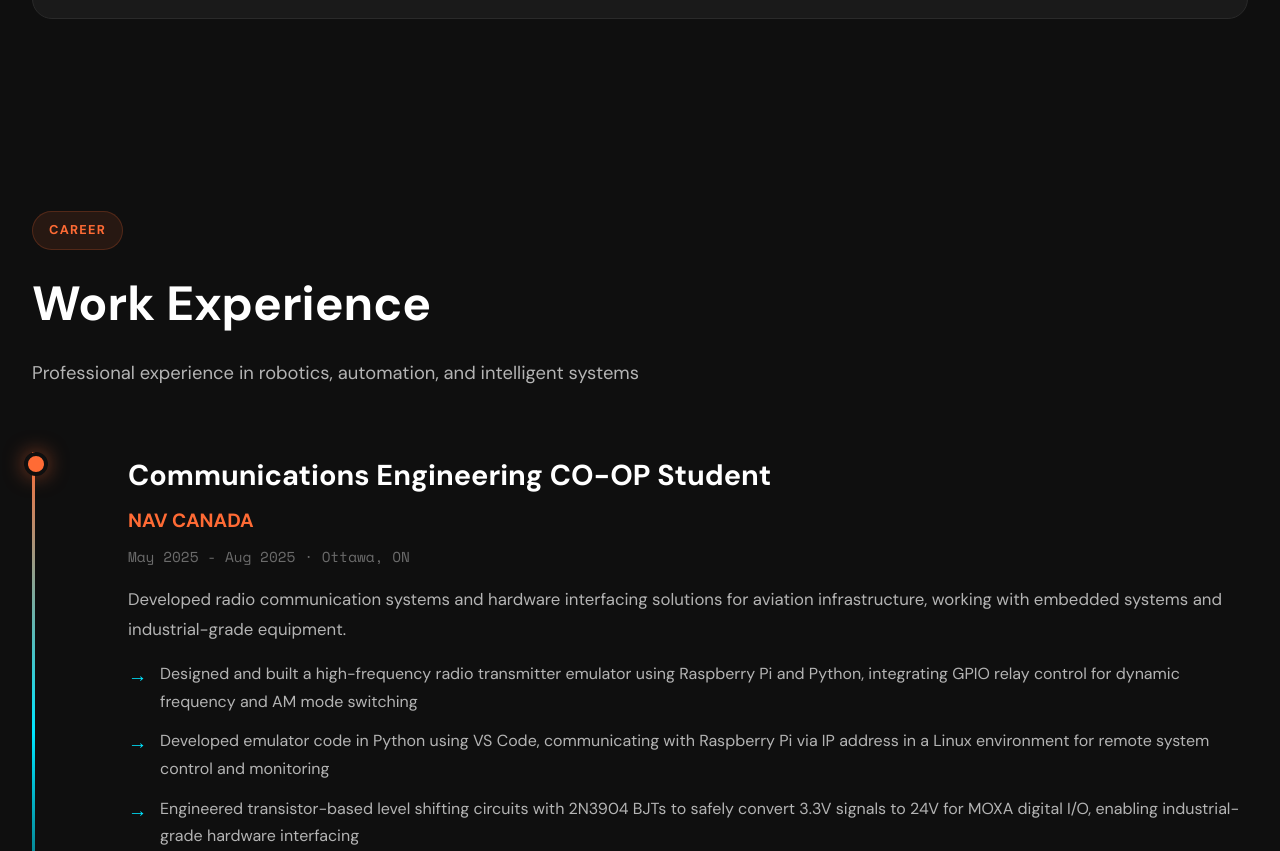
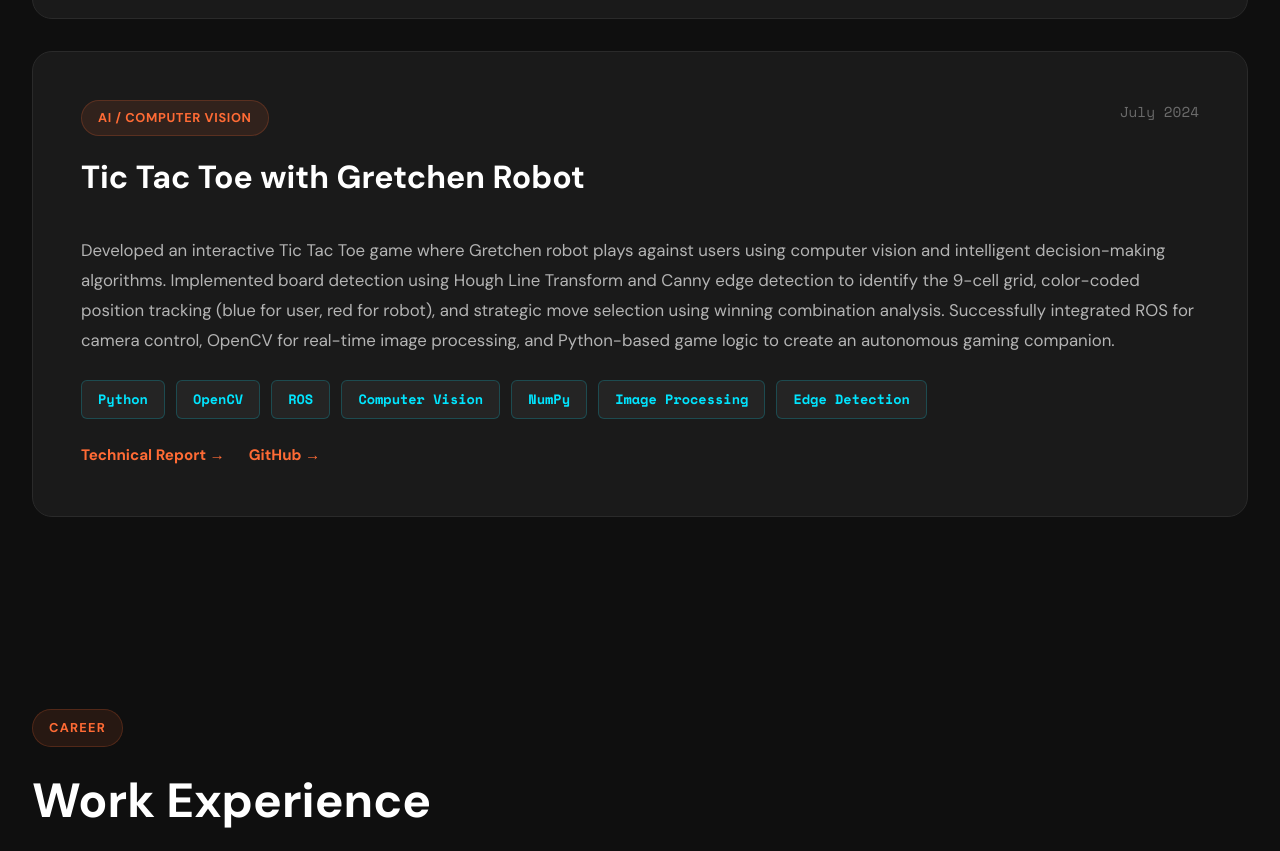
Before and after one commit to jaemin-cho04/jaemincho.github.io, a plain HTML site: page index.html in a window 1280 px wide. Shown: the part 2458-3309 px from the top of the page. Drawn offline with nearby package versions, Linux system fonts and the light colour scheme.

Commit message:
Projects added

```diff
--- a/index.html
+++ b/index.html
@@ -908,6 +908,42 @@
                             <a href="#" class="project-link">Video Demo →</a>
                         </div>
                     </div>
+
+                    <div class="project-card">
+                        <div class="project-header">
+                            <div>
+                                <div class="project-category">AI / Computer Vision</div>
+                                <h3 class="project-title">Tic Tac Toe with Gretchen Robot</h3>
+                            </div>
+                            <div class="project-date">July 2024</div>
+                        </div>
+                        <p class="project-description">
+                            Developed an interactive Tic Tac Toe game where Gretchen robot plays against users using computer vision and
+                            intelligent decision-making algorithms. Implemented board detection using Hough Line Transform and Canny edge detection
+                            to identify the 9-cell grid, color-coded position tracking (blue for user, red for robot), and strategic move selection
+                            using winning combination analysis. Successfully integrated ROS for camera control, OpenCV for real-time image processing,
+                            and Python-based game logic to create an autonomous gaming companion.
+                        </p>
+                        <div class="project-tech">
+                            <span class="tech-badge">Python</span>
+                            <span class="tech-badge">OpenCV</span>
+                            <span class="tech-badge">ROS</span>
+                            <span class="tech-badge">Computer Vision</span>
+                            <span class="tech-badge">NumPy</span>
+                            <span class="tech-badge">Image Processing</span>
+                            <span class="tech-badge">Edge Detection</span>
+                        </div>
+                        <div class="project-links">
+                            <a href="#" class="project-link">Technical Report →</a>
+                            <a href="#" class="project-link">GitHub →</a>
+                        </div>
+                    </div>
+
+
+
+
+
+
                 </div>
             </div>
         </section>
```
